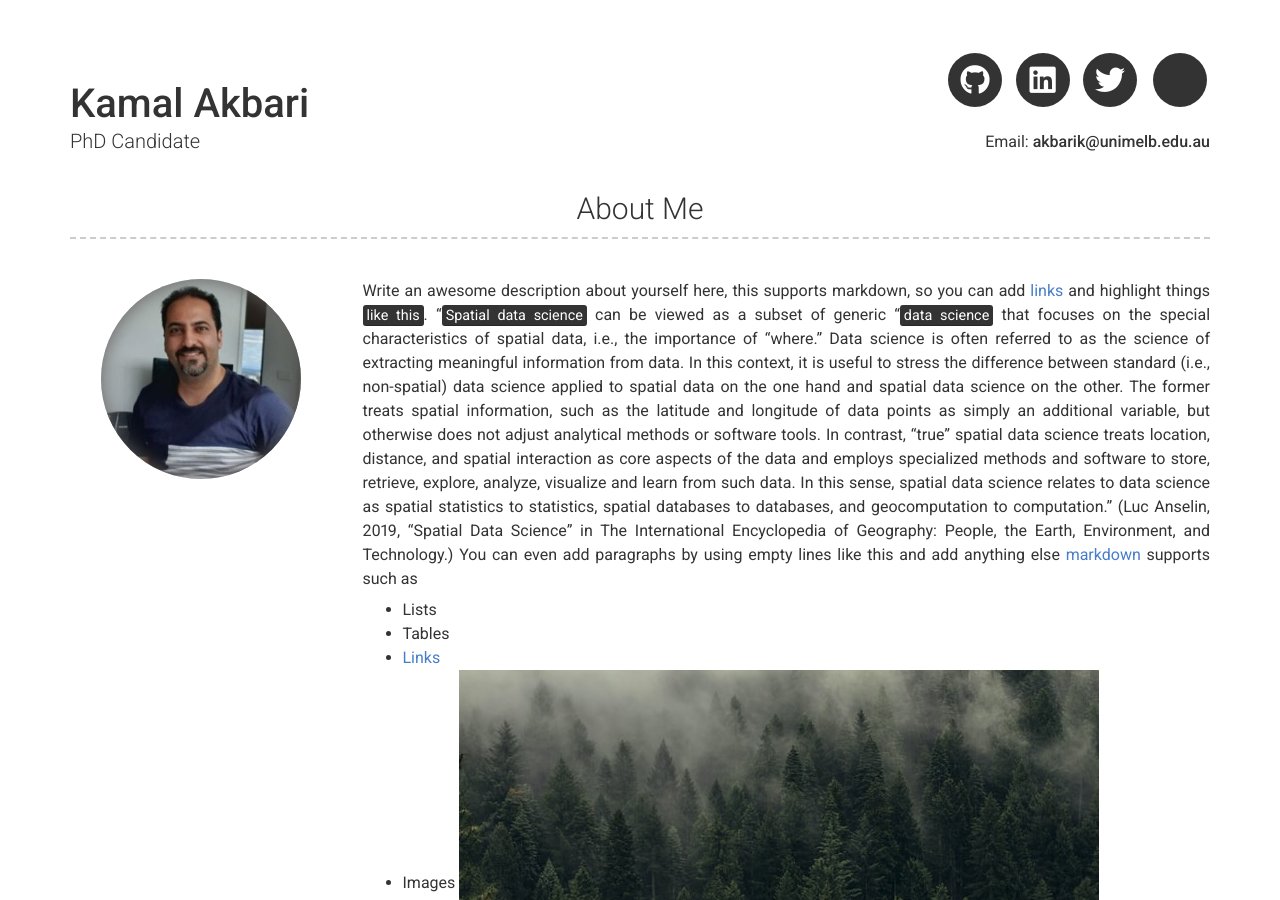
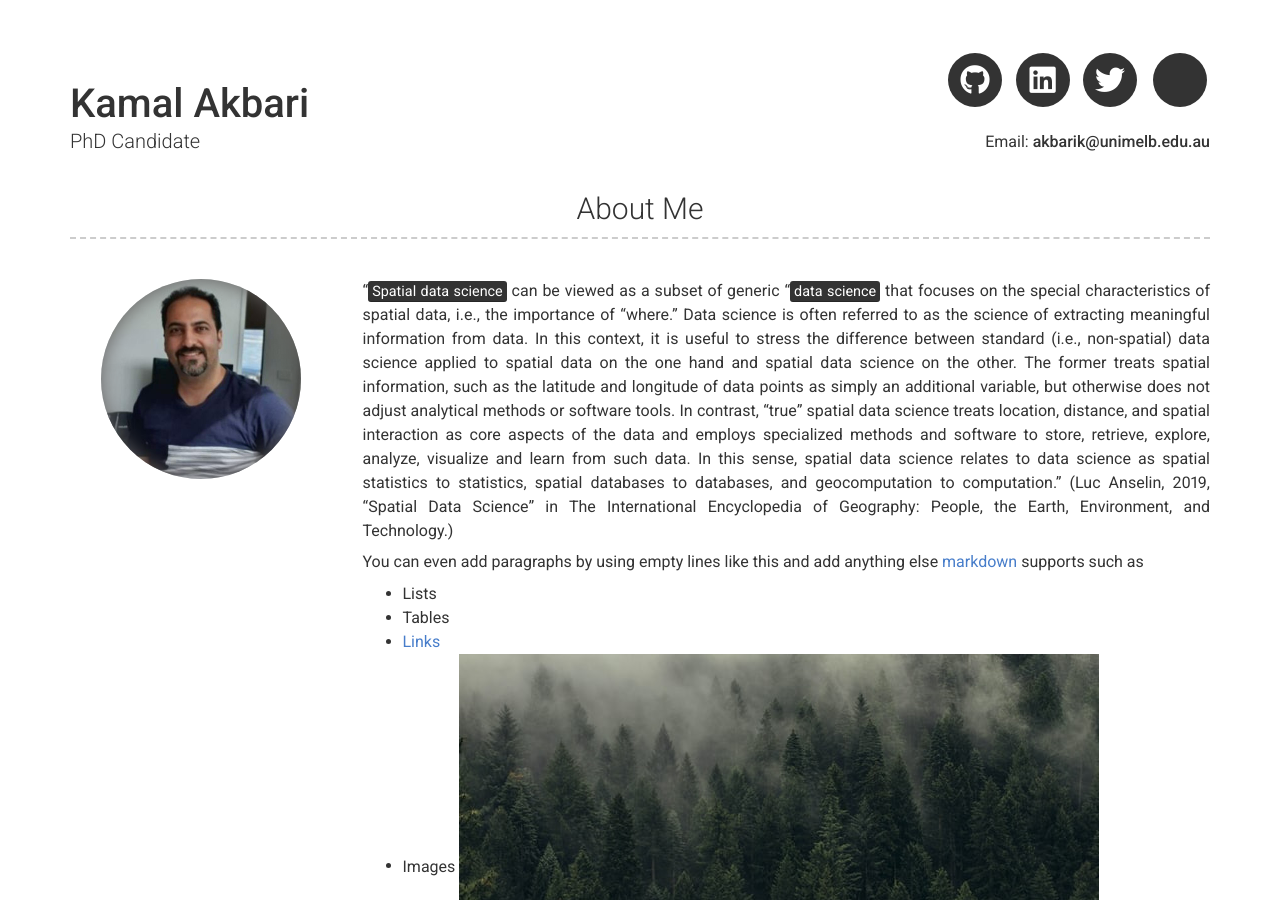
Before and after one commit to kamalakbari7/Who-am-I, a Jekyll site: the page built from index.md, in a window 1280 px wide and 900 px high. Built offline with Jekyll 4.4.1, drawn with Linux system fonts in a browser that asks for light colours; nearby versions of some CDN libraries.

Commit message:
Update _config.yml

```diff
--- a/_config.yml
+++ b/_config.yml
@@ -43,8 +43,9 @@ additional_links:
 # about_title: About Me (Use this to override about section title)
 about_profile_image: images/Kamal7.jpg
 about_content: | # this will include new lines to allow paragraphs
-  Write an awesome description about yourself here, this supports markdown, so you can add [links](http://foobar.com) and highlight things <mark>like this</mark>.
+
   "<mark>Spatial data science</mark> can be viewed as a subset of generic "<mark>data science</mark>  that focuses on the special characteristics of spatial data, i.e., the importance of “where.” Data science is often referred to as the science of extracting meaningful information from data. In this context, it is useful to stress the difference between standard (i.e., non-spatial) data science applied to spatial data on the one hand and spatial data science on the other. The former treats spatial information, such as the latitude and longitude of data points as simply an additional variable, but otherwise does not adjust analytical methods or software tools. In contrast, “true” spatial data science treats location, distance, and spatial interaction as core aspects of the data and employs specialized methods and software to store, retrieve, explore, analyze, visualize and learn from such data. In this sense, spatial data science relates to data science as spatial statistics to statistics, spatial databases to databases, and geocomputation to computation." (Luc Anselin, 2019, "Spatial Data Science" in The International Encyclopedia of Geography: People, the Earth, Environment, and Technology.)
+
   You can even add paragraphs by using empty lines like this and add anything else [markdown](https://www.markdownguide.org/getting-started#what-is-markdown) supports such as
     - Lists
     - Tables
```
